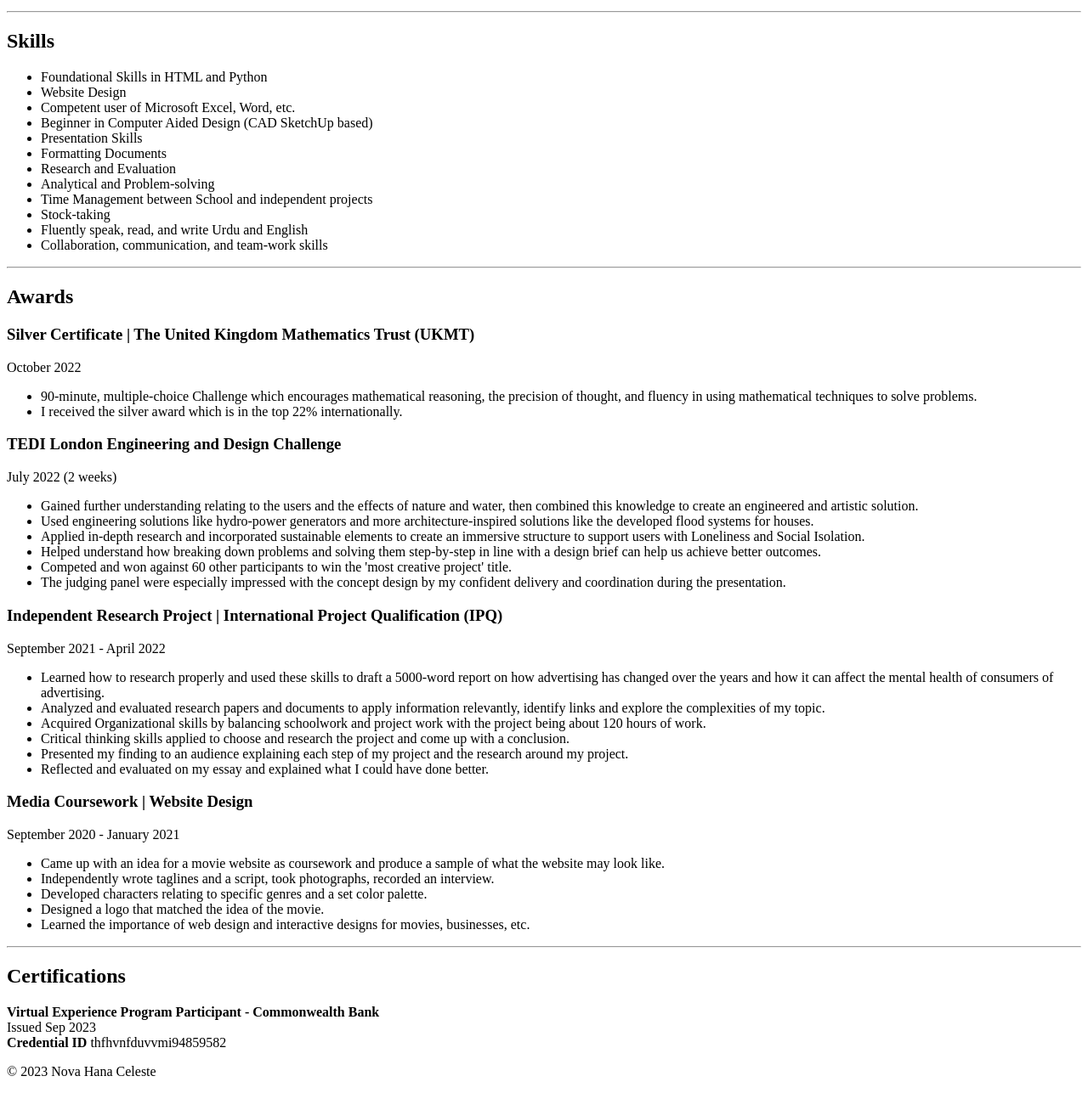
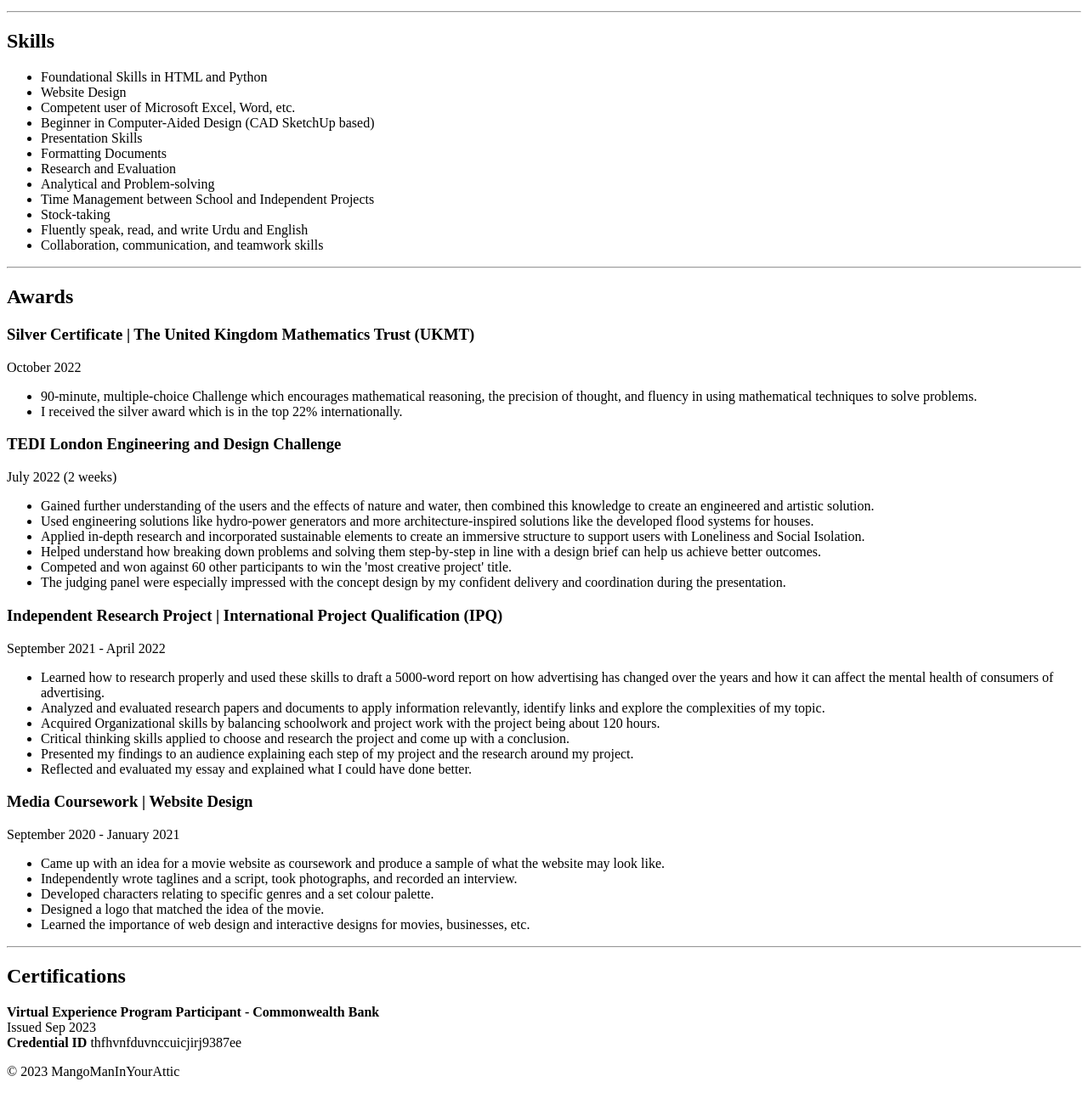
Before and after one commit to Mangomaninyourattic/cv, a plain HTML site: page index.html in a window 1280 px wide. Shown: the part 968-2255 px from the top of the page at 85% size. Drawn offline with Linux system fonts and the light colour scheme.

Commit message:
index.html

```diff
--- a/index.html
+++ b/index.html
@@ -6,7 +6,7 @@
     <title>My Resume</title>
 </head>
 <body>
-    <h1>Nova Hana Celeste</h1>
+    <h1>MangoManInYourAttic</h1>
     <p>Novahanaceleste@gmail.com | <a href="https://www.linkedin.com/in/manahil-zaheer-6639b3240/">LinkedIn</a> | <a href="https://www.theforage.com/profile/Qr3m6qCpdBQdbaphx">Forage</a> | <a href="./public/Hobbies.html">Hobbies</a></p>
     <hr />
     <img src="./assets/Profile.jpg" width="200" />
@@ -61,15 +61,15 @@
         <li>Foundational Skills in HTML and Python</li>
         <li>Website Design</li>
         <li>Competent user of Microsoft Excel, Word, etc.</li>
-        <li>Beginner in Computer Aided Design (CAD SketchUp based)</li>
+        <li>Beginner in Computer-Aided Design (CAD SketchUp based)</li>
         <li>Presentation Skills</li>
         <li>Formatting Documents</li>
         <li>Research and Evaluation</li>
         <li>Analytical and Problem-solving</li>
-        <li>Time Management between School and independent projects</li>
+        <li>Time Management between School and Independent Projects </li>
         <li>Stock-taking</li>
         <li>Fluently speak, read, and write Urdu and English</li>
-        <li>Collaboration, communication, and team-work skills</li>
+        <li>Collaboration, communication, and teamwork skills</li>
 
        </ul>
     </p>
@@ -87,7 +87,7 @@
     <h3>TEDI London Engineering and Design Challenge</h3>
     <p>July 2022 (2 weeks)</p>
     <ul>
-        <li>Gained further understanding relating to the users and the effects of nature and water, then combined this
+        <li>Gained further understanding of the users and the effects of nature and water, then combined this
             knowledge to create an engineered and artistic solution.</li>
         <li>Used engineering solutions like hydro-power generators and more architecture-inspired solutions like the
             developed flood systems for houses.</li>
@@ -109,19 +109,18 @@
             over the years and how it can affect the mental health of consumers of advertising.</li>
         <li>Analyzed and evaluated research papers and documents to apply information relevantly, identify links and explore
             the complexities of my topic.</li>
-        <li>Acquired Organizational skills by balancing schoolwork and project work with the project being about 120 hours of
-            work.</li>
+        <li>Acquired Organizational skills by balancing schoolwork and project work with the project being about 120 hours.</li>
         <li>Critical thinking skills applied to choose and research the project and come up with a conclusion.</li>
-        <li>Presented my finding to an audience explaining each step of my project and the research around my project.</li>
-        <li>Reflected and evaluated on my essay and explained what I could have done better.</li>
+        <li>Presented my findings to an audience explaining each step of my project and the research around my project.</li>
+        <li>Reflected and evaluated my essay and explained what I could have done better.</li>
     </ul>
 
     <h3>Media Coursework | Website Design</h3>
     <p>September 2020 - January 2021</p>
     <ul>
         <li>Came up with an idea for a movie website as coursework and produce a sample of what the website may look like.</li>
-        <li>Independently wrote taglines and a script, took photographs, recorded an interview.</li>
-        <li>Developed characters relating to specific genres and a set color palette.</li>
+        <li>Independently wrote taglines and a script, took photographs, and recorded an interview.</li>
+        <li>Developed characters relating to specific genres and a set colour palette.</li>
         <li>Designed a logo that matched the idea of the movie.</li>
         <li>Learned the importance of web design and interactive designs for movies, businesses, etc.</li>
     </ul>
@@ -133,10 +132,10 @@
         <br />
         Issued Sep 2023
         <br />
-        <b>Credential ID</b> thfhvnfduvvmi94859582</p>
+        <b>Credential ID</b> thfhvnfduvnccuicjirj9387ee</p>
 
     <footer>
-        <p>&copy; 2023 Nova Hana Celeste</p>
+        <p>&copy; 2023 MangoManInYourAttic</p>
     </footer>
 
 </body>
```
